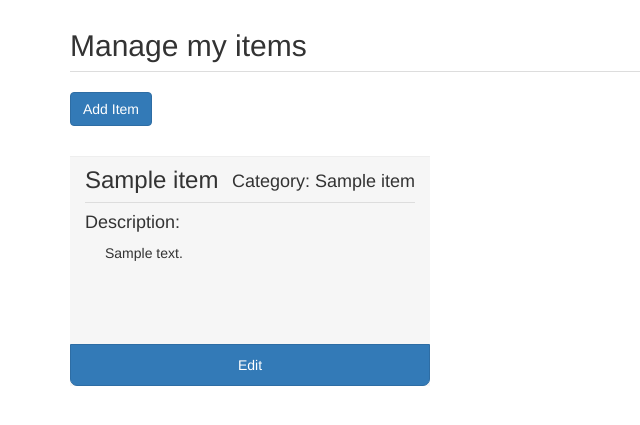
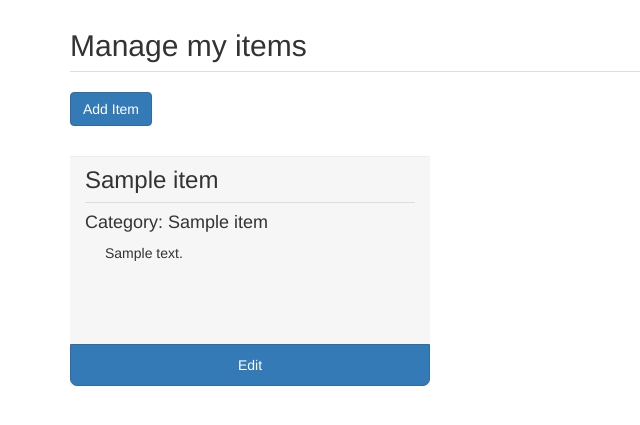
Before and after one commit to andrewdownie/ItemCatalog, a Flask app: template vagrant/catalog/templates/manage.html in a window 1280 px wide. Shown: the part 51-476 px from the top of the page, without its empty margins (0-640 px from the left). Run offline with Flask 2, Linux system fonts and the light colour scheme; the template is opened without the code that fills it: most values are stand-ins (such as "Sample title", 1, 10 or a date in 2020); parts of the project's set-up code (start-up, migrations or seed data) failed here and were passed over; some libraries are stand-ins or nearby versions.

Commit message:
I think I figured out how to return json from the database, but I broke the recent items query, need to select the most recent items by date created, and then select from that select into a json object.

```diff
--- a/vagrant/catalog/application.py
+++ b/vagrant/catalog/application.py
@@ -18,18 +18,23 @@ app.config['TEMPLATES_AUTO_RELOAD'] = True
 @app.route("/index.html")
 def view_items():
 
+    """
     mock_categories = [
       {"category_name": "Recent Items"},
       {"category_name": "Tools"},
       {"category_name": "Food"},
       {"category_name": "Kitchen"}
     ]
+    """
+
+    mock_categories = get_recent_items()
 
     return render_template('index.html', categories=mock_categories, items=get_recent_items())
 
 @app.route("/manage.html")
 def manage_items():
 
+    """
     mock_items = [
       {"item_name": "Taco", "category_name": "Food", "id": "abcid", "desc": "This... this is a taco, what else do you really really really really need to know?"},
       {"item_name": "Taco", "category_name": "Food", "id": "abcid", "desc": "This... this is a taco, what else do you really really really really need to know?"},
@@ -38,6 +43,9 @@ def manage_items():
       {"item_name": "Taco", "category_name": "Food", "id": "abcid", "desc": "This... this is a taco, what else do you really really really really need to know?"},
       {"item_name": "Taco", "category_name": "Food", "id": "abcid", "desc": "This... this is a taco, what else do you really really really really need to know?"}
     ]
+    """
+
+    mock_items = get_items()
 
     return render_template('manage.html', items=mock_items)
 
@@ -63,19 +71,40 @@ def connect_to_db(db_name):
 @app.route("/items", methods=["GET"])
 def get_items():
     conn, cursor = connect_to_db("item_catalog")
-    cursor.execute("SELECT name, category_id, description, CAST(date_created AS TEXT), id FROM items LIMIT 10;")
+    #cursor.execute("SELECT name, category_id, description, CAST(date_created AS TEXT), id FROM items LIMIT 10;")
+    cursor.execute(
+        """
+        SELECT json_agg(json_build_object(
+            'item_name', name,
+            'category_name', 'DEFAULT_CAT_NAME',
+            'category_id', category_id,
+            'description', description,
+            'date', CAST(date_created AS TEXT),
+            'item_id', id
+        ))
+        FROM items LIMIT 10;
+        """
+    )
 
-    json_string = json.dumps(cursor.fetchall())
+    fetchAll= cursor.fetchall()
+    results = fetchAll[0][0]
+    print(results)
 
     conn.close()
-    return json_string
+    return results
 
 
 @app.route("/recent-items", methods=["GET"])
 def get_recent_items():
     conn, cursor = connect_to_db("item_catalog")
-    cursor.execute("""
-    SELECT items.name, category.name, description, CAST(date_created AS TEXT), items.id
+    cursor.execute(
+    """
+    SELECT json_agg(json_build_object(
+        'item_name', items.name,
+        'category_name', 'DEFAULT_CAT_NAME',
+        'description', description,
+        'date_created', CAST(date_created AS TEXT),
+        'item_id', items.id))
     FROM items
     INNER JOIN category
     ON category_id = category.id
@@ -83,8 +112,6 @@ def get_recent_items():
     """)
 
     json_string = list(cursor.fetchall())
-    #rows = cursor.fetchall()
-    #json.dumps([dict(ix) for ix in rows])
     print(json_string)
 
     conn.close()
--- a/vagrant/catalog/static/css/styles.css
+++ b/vagrant/catalog/static/css/styles.css
@@ -34,12 +34,6 @@ body{
     text-indent: 20px;
 }
 
-.item-category{
-    position: absolute;
-    top: 5px;
-    right: 15px;
-}
-
 .item-card button{
     position: absolute;
     width: 100%;
--- a/vagrant/catalog/templates/manage.html
+++ b/vagrant/catalog/templates/manage.html
@@ -28,9 +28,8 @@
                             <div class="item-card-container col-md-4" id="itemid-{{ item['id'] }}">
                                 <div class="item-card col-xs-12">
                                     <h3 class="page-header">{{ item['item_name'] }}</h3>
-                                    <h4 class="item-category pull-right text-right">Category: {{ item['category_name'] }}</h4>
-                                    <h4>Description:</h4>
-                                    <p class="item-desc">{{ item['desc'] }}</p>
+                                    <h4>Category: {{ item['category_name'] }}</h4>
+                                    <p class="item-desc">{{ item['description'] }}</p>
                                     <button class="btn btn-primary edit-item">Edit</button>
                                 </div>
                             </div>
```
Also changed, not shown: README.md, vagrant/catalog/README.txt, vagrant/catalog/create_mock_data.py (line endings or trailing spaces), vagrant/catalog/item_catalog_setup.sql (line endings or trailing spaces), vagrant/catalog/static/css/app.css, vagrant/catalog/static/js/manage.js (line endings or trailing spaces), vagrant/catalog/templates/index.html (line endings or trailing spaces), vagrant/catalog/templates/login.html (line endings or trailing spaces), vagrant/catalog/templates/navbar.html (line endings or trailing spaces).
